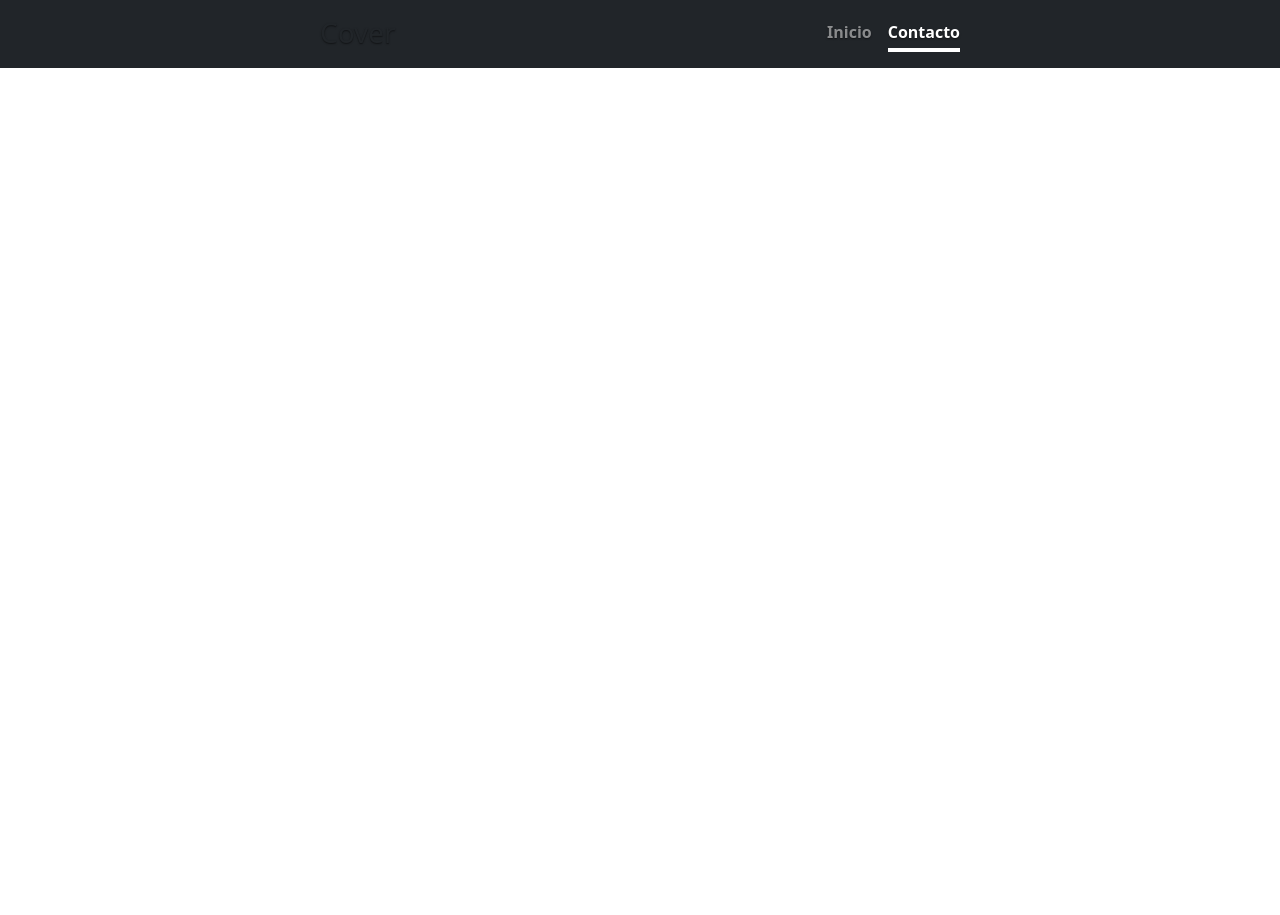
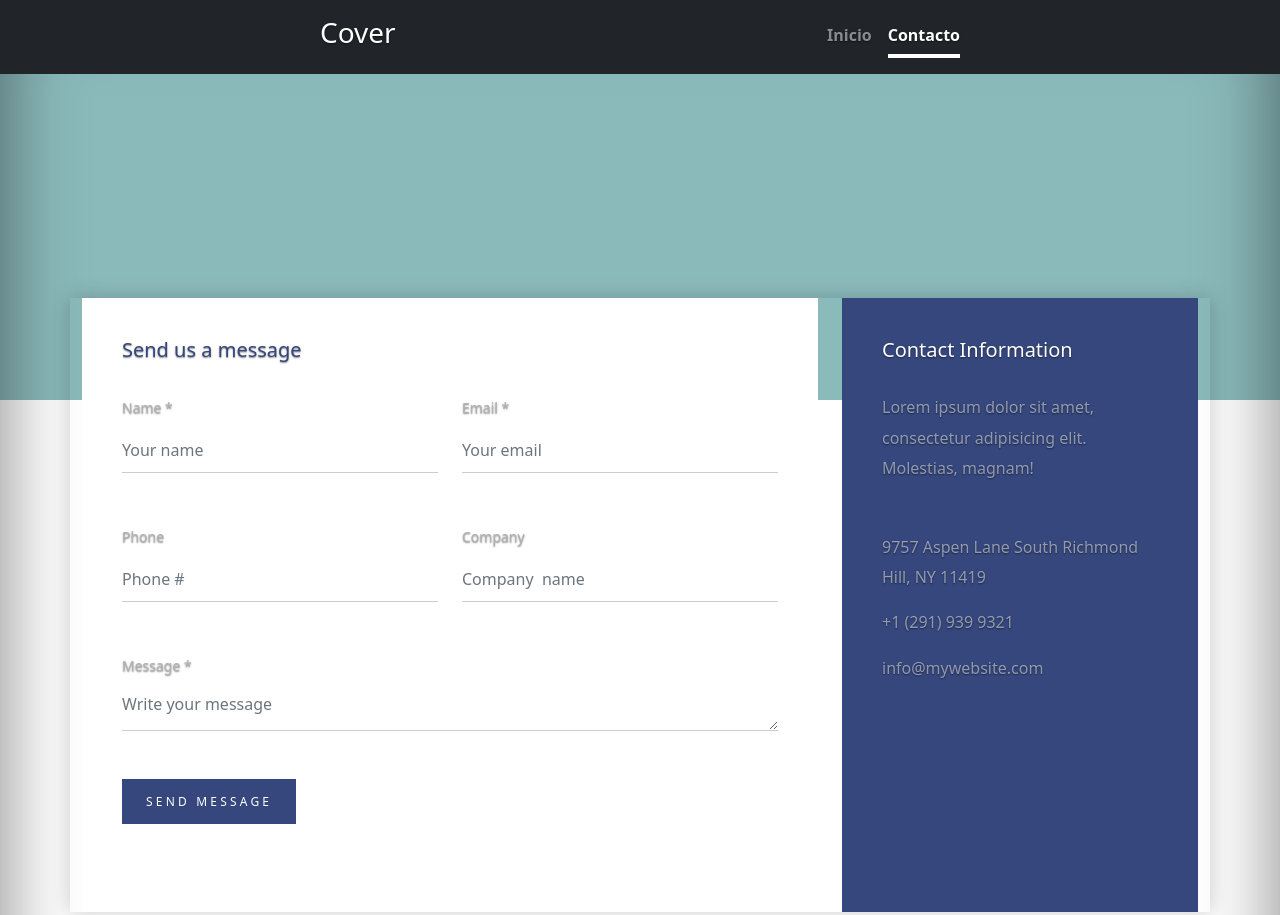
Before and after one commit to AryDegtiar/Pagina-AliciaResistencias, a plain HTML site: page contac.html in a window 1280 px wide. Shown: the top 915 px of the page. Before the commit the page ends 800 px from the top, so only its background shows below. Drawn offline with nearby package versions, Linux system fonts and the light colour scheme.

Commit message:
Ary se la come
No se que toque

```diff
--- /dev/null
+++ b/assets/css/contact.css
@@ -0,0 +1,199 @@
+/*
+ * Globals
+ */
+
+
+/* Custom default button */
+.btn-secondary,
+.btn-secondary:hover,
+.btn-secondary:focus {
+  color: #333;
+  text-shadow: none; /* Prevent inheritance from `body` */
+}
+
+
+/*
+ * Base structure
+ */
+
+body {
+  text-shadow: 0 .05rem .1rem rgba(0, 0, 0, .5);
+  box-shadow: inset 0 0 5rem rgba(0, 0, 0, .5);
+}
+
+.cover-container {
+  max-width: 42em;
+}
+
+
+/*
+ * Header
+ */
+
+.nav-masthead .nav-link {
+  color: rgba(255, 255, 255, .5);
+  border-bottom: .25rem solid transparent;
+}
+
+.nav-masthead .nav-link:hover,
+.nav-masthead .nav-link:focus {
+  border-bottom-color: rgba(255, 255, 255, .25);
+}
+
+.nav-masthead .nav-link + .nav-link {
+  margin-left: 1rem;
+}
+
+.nav-masthead .active {
+  color: #fff;
+  border-bottom-color: #fff;
+}
+
+/************************************************/
+
+#inicio{
+  height: 100vmin;
+  background-image: url(../images/foto_fondo_3.jpg);
+}
+
+#sec_inicio {
+  display: flex;
+  justify-items: center;
+}
+
+
+body {
+    background-color: #fff;
+    line-height: 1.9;
+    color: #8c8c8c;
+    position: relative; }
+    body:before {
+      z-index: -1;
+      position: absolute;
+      height: 50vh;
+      content: "";
+      top: 0;
+      left: 0;
+      right: 0;
+      background: #8bbabb; }
+
+
+  a {
+    -webkit-transition: .3s all ease;
+    -o-transition: .3s all ease;
+    transition: .3s all ease; }
+    a, a:hover {
+      text-decoration: none !important; }
+
+  .text-black {
+    color: #000; }
+
+  .content {
+    padding: 7rem 0; }
+
+  .heading {
+    font-size: 2.5rem;
+    font-weight: 900; }
+
+  .form-control {
+    border: none;
+    border-bottom: 1px solid #ccc;
+    padding-left: 0;
+    padding-right: 0;
+    border-radius: 0;
+    background: none; }
+    .form-control:active, .form-control:focus {
+      outline: none;
+      -webkit-box-shadow: none;
+      box-shadow: none;
+      border-color: #000; }
+
+  .col-form-label {
+    color: #000;
+    font-size: 13px; }
+
+  .btn, .form-control, .custom-select {
+    height: 45px; }
+
+  .custom-select:active, .custom-select:focus {
+    outline: none;
+    -webkit-box-shadow: none;
+    box-shadow: none;
+    border-color: #000; }
+
+  .btn {
+    border: none;
+    border-radius: 0;
+    font-size: 12px;
+    letter-spacing: .2rem;
+    text-transform: uppercase; }
+    .btn.btn-primary {
+      background: #35477d;
+      color: #fff;
+      padding: 15px 20px; }
+    .btn:hover {
+      color: #fff; }
+    .btn:active, .btn:focus {
+      outline: none;
+      -webkit-box-shadow: none;
+      box-shadow: none; }
+
+  .contact-wrap {
+    -webkit-box-shadow: 0 0px 20px 0 rgba(0, 0, 0, 0.2);
+    box-shadow: 0 0px 20px 0 rgba(0, 0, 0, 0.2); }
+    .contact-wrap .col-form-label {
+      font-size: 14px;
+      color: #b3b3b3;
+      margin: 0 0 10px 0;
+      display: inline-block;
+      padding: 0; }
+    .contact-wrap .form, .contact-wrap .contact-info {
+      padding: 40px; }
+    .contact-wrap .contact-info {
+      color: rgba(255, 255, 255, 0.5); }
+      .contact-wrap .contact-info ul li {
+        margin-bottom: 15px;
+        color: rgba(255, 255, 255, 0.5); }
+        .contact-wrap .contact-info ul li .wrap-icon {
+          font-size: 20px;
+          color: #fff;
+          margin-top: 5px; }
+    .contact-wrap .form {
+      background: #fff; }
+      .contact-wrap .form h3 {
+        color: #35477d;
+        font-size: 20px;
+        margin-bottom: 30px; }
+    .contact-wrap .contact-info {
+      background: #35477d; }
+      .contact-wrap .contact-info h3 {
+        color: #fff;
+        font-size: 20px;
+        margin-bottom: 30px; }
+
+  label.error {
+    font-size: 12px;
+    color: red; }
+
+  #message {
+    resize: vertical; }
+
+  #form-message-warning, #form-message-success {
+    display: none; }
+
+  #form-message-warning {
+    color: #B90B0B; }
+
+  #form-message-success {
+    color: #55A44E;
+    font-size: 18px;
+    font-weight: bold; }
+
+  .submitting {
+    float: left;
+    width: 100%;
+    padding: 10px 0;
+    display: none;
+    font-weight: bold;
+    font-size: 12px;
+    color: #000; }
--- a/contac.html
+++ b/contac.html
@@ -7,14 +7,14 @@
     <link href="https://cdn.jsdelivr.net/npm/bootstrap@5.2.3/dist/css/bootstrap.min.css" rel="stylesheet"
     integrity="sha384-rbsA2VBKQhggwzxH7pPCaAqO46MgnOM80zW1RWuH61DGLwZJEdK2Kadq2F9CUG65" crossorigin="anonymous">
     <title>La paginota</title>
-    <link href="./assets/css/style.css" rel="stylesheet">
+    <link href="./assets/css/contact.css" rel="stylesheet">
 </head>
 <body>
     <div class="container-fluid bg-dark">
         <div class="cover-container d-flex w-100 h-100 p-3 mx-auto flex-column">
             <header class="mb-auto">
             <div>
-                <h3 class="float-md-start mb-0">Cover</h3>
+                <h3 class="float-md-start mb-0 text-white">Cover</h3>
                 <nav class="nav nav-masthead justify-content-center float-md-end">
                 <a class="nav-link fw-bold py-1 px-0" aria-current="page" href="./index.html">Inicio</a>
                 <a class="nav-link fw-bold py-1 px-0 active" href="./contac.html">Contacto</a>
@@ -24,5 +24,83 @@
         </div>
     </div>
 
+    <section class="content">
+        <div class="content">
+
+            <div class="container">
+              <div class="row align-items-stretch no-gutters contact-wrap">
+                <div class="col-md-8">
+                  <div class="form h-100">
+                    <h3>Send us a message</h3>
+                    <form class="mb-5" method="post" id="contactForm" name="contactForm">
+                      <div class="row">
+                        <div class="col-md-6 form-group mb-5">
+                          <label for="" class="col-form-label">Name *</label>
+                          <input type="text" class="form-control" name="name" id="name" placeholder="Your name">
+                        </div>
+                        <div class="col-md-6 form-group mb-5">
+                          <label for="" class="col-form-label">Email *</label>
+                          <input type="text" class="form-control" name="email" id="email"  placeholder="Your email">
+                        </div>
+                      </div>
+
+                      <div class="row">
+                        <div class="col-md-6 form-group mb-5">
+                          <label for="" class="col-form-label">Phone</label>
+                          <input type="text" class="form-control" name="phone" id="phone"  placeholder="Phone #">
+                        </div>
+                        <div class="col-md-6 form-group mb-5">
+                          <label for="" class="col-form-label">Company</label>
+                          <input type="text" class="form-control" name="company" id="company"  placeholder="Company  name">
+                        </div>
+                      </div>
+
+                      <div class="row">
+                        <div class="col-md-12 form-group mb-5">
+                          <label for="message" class="col-form-label">Message *</label>
+                          <textarea class="form-control" name="message" id="message" cols="30" rows="4"  placeholder="Write your message"></textarea>
+                        </div>
+                      </div>
+                      <div class="row">
+                        <div class="col-md-12 form-group">
+                          <input type="submit" value="Send Message" class="btn btn-primary rounded-0 py-2 px-4">
+                          <span class="submitting"></span>
+                        </div>
+                      </div>
+                    </form>
+
+                    <div id="form-message-warning mt-4"></div>
+                    <div id="form-message-success">
+                      Your message was sent, thank you!
+                    </div>
+
+                  </div>
+                </div>
+                <div class="col-md-4">
+                  <div class="contact-info h-100">
+                    <h3>Contact Information</h3>
+                    <p class="mb-5">Lorem ipsum dolor sit amet, consectetur adipisicing elit. Molestias, magnam!</p>
+                    <ul class="list-unstyled">
+                      <li class="d-flex">
+                        <span class="wrap-icon icon-room mr-3"></span>
+                        <span class="text">9757 Aspen Lane South Richmond Hill, NY 11419</span>
+                      </li>
+                      <li class="d-flex">
+                        <span class="wrap-icon icon-phone mr-3"></span>
+                        <span class="text">+1 (291) 939 9321</span>
+                      </li>
+                      <li class="d-flex">
+                        <span class="wrap-icon icon-envelope mr-3"></span>
+                        <span class="text">info@mywebsite.com</span>
+                      </li>
+                    </ul>
+                  </div>
+                </div>
+              </div>
+            </div>
+
+          </div>
+    </section>
+
 </body>
 </html>
```
Also changed, not shown: index.html (+1 -1 lines).
